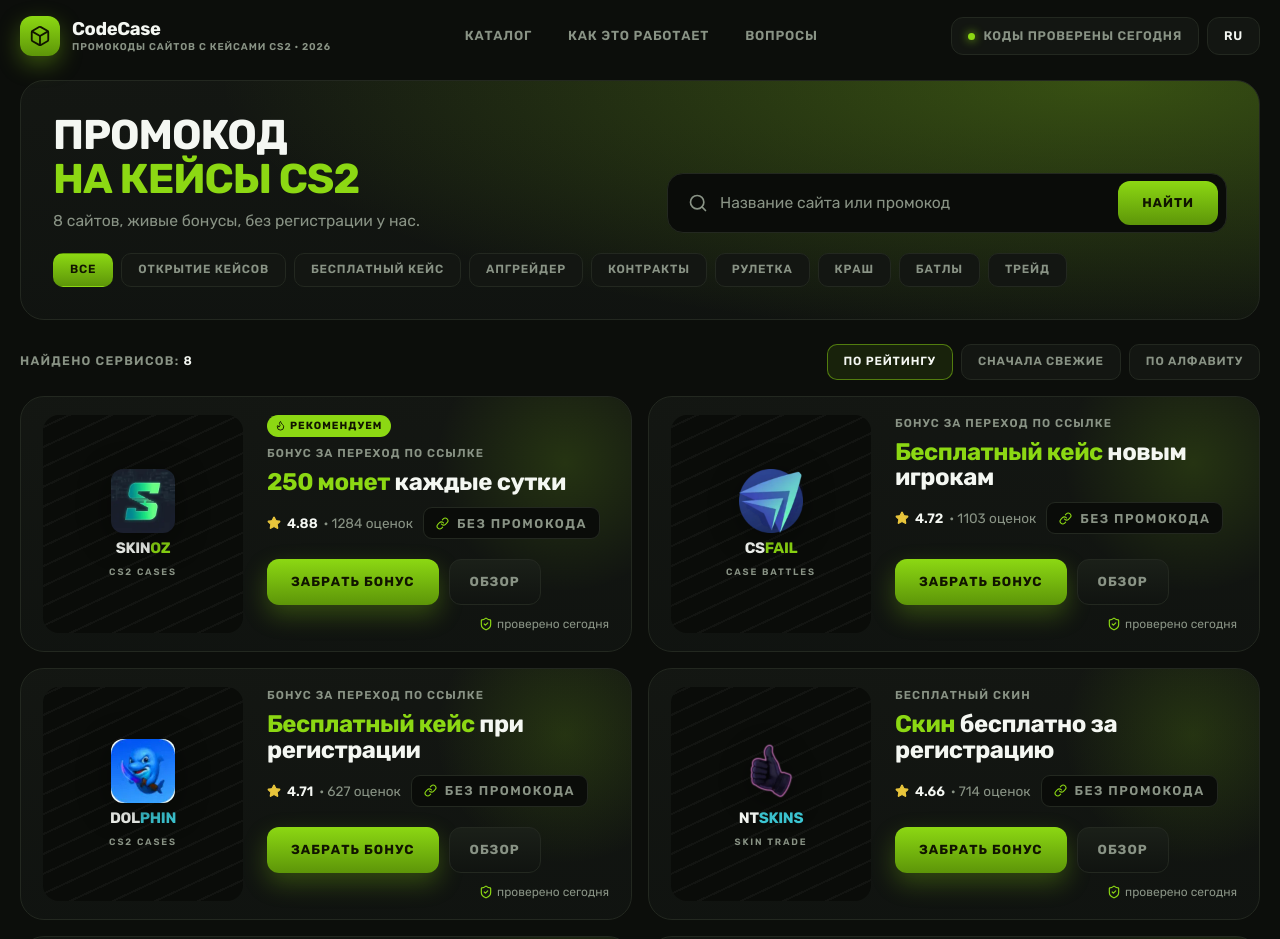
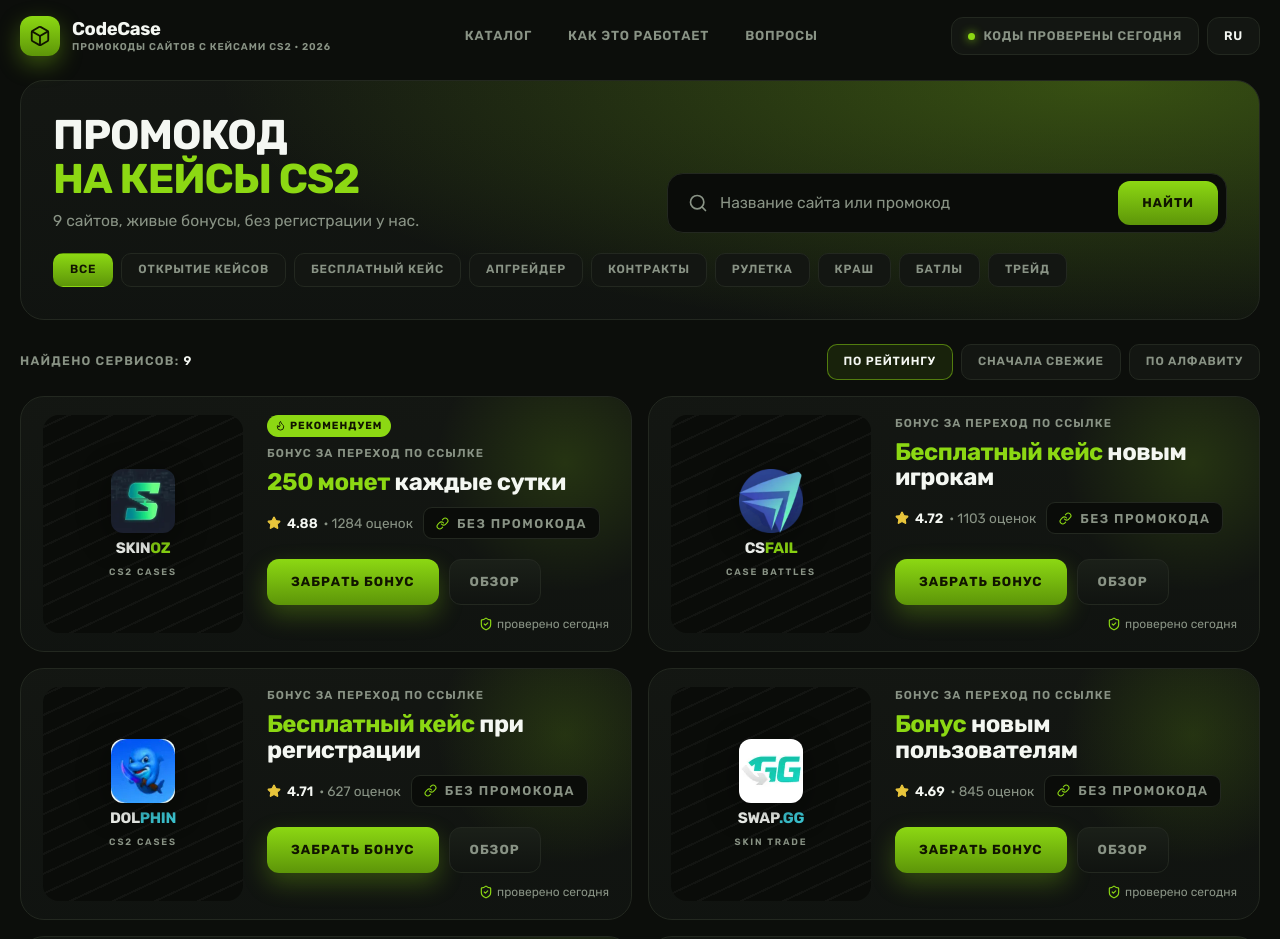
Before and after one commit to maodeceiver/referral-link-site, a React (Vite) app: page / in a window 1280 px wide. Shown: the top 939 px of the page. Built offline with nearby package versions, Linux system fonts and the light colour scheme.

Commit message:
[FEAT] Добавил ссылку на своп

```diff
--- a/src/data/sites.ts
+++ b/src/data/sites.ts
@@ -220,6 +220,27 @@ export const sites: Site[] = [
     minDeposit: 'не нужен',
     payouts: 'Steam, крипта, карта',
   },
+  {
+    id: 'swapgg',
+    name: 'Swap.gg',
+    namePrefix: 'Swap',
+    nameSuffix: '.gg',
+    tone: 'sky',
+    logo: '/logos/swapgg.webp',
+    tagline: 'SKIN TRADE',
+    kind: 'Бонус за переход по ссылке',
+    bonusHighlight: 'Бонус',
+    bonusRest: 'новым пользователям',
+    promo: '',
+    rating: 4.69,
+    reviews: 845,
+    categories: ['trade', 'upgrade'],
+    url: 'https://swap.gg/?r=KICPMVIYXT&utm_source=ref&utm_medium=link',
+    checked: 'сегодня',
+    perks: ['Обмен скинов CS2 за минуту', 'Огромный склад предметов', 'Прозрачная комиссия'],
+    minDeposit: 'не нужен',
+    payouts: 'Steam-трейд',
+  },
 ];
 
 export const faq = [
```
Also changed, not shown: public/logos/swapgg.webp (added).
